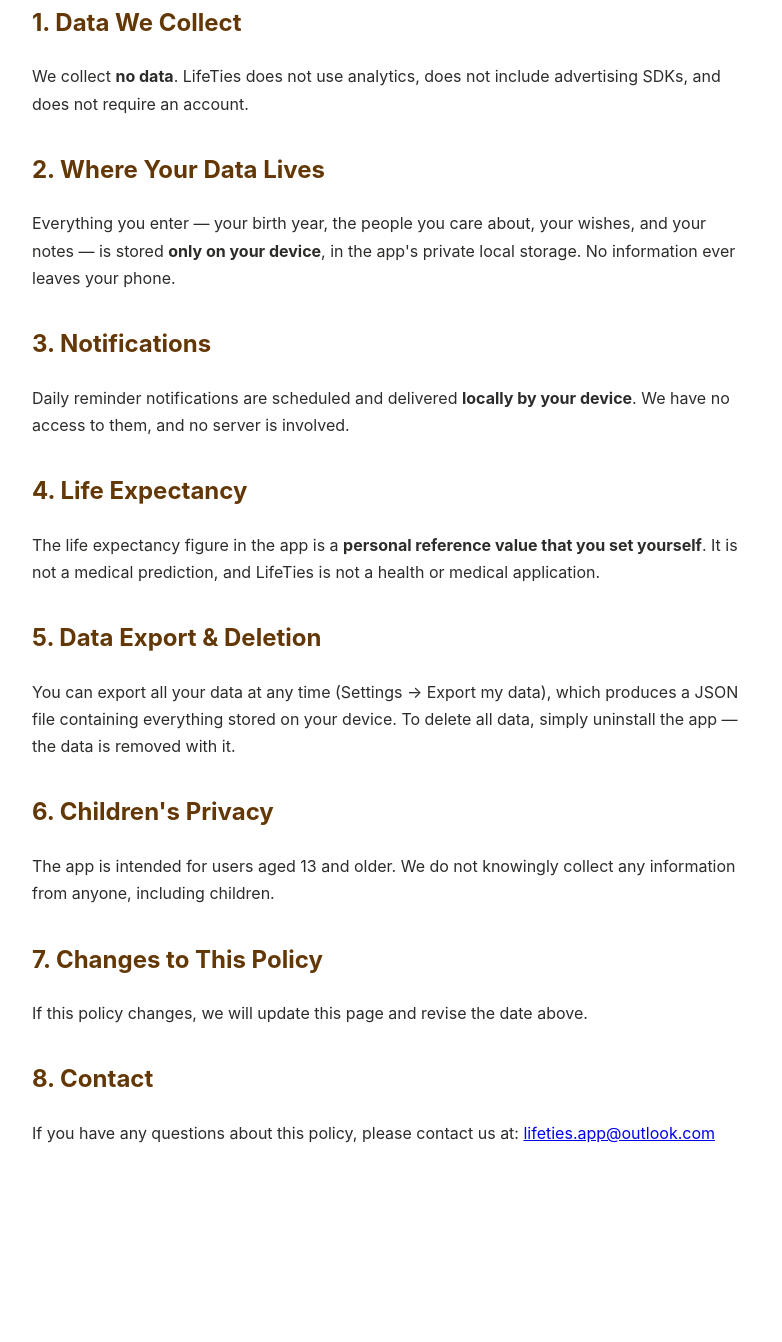
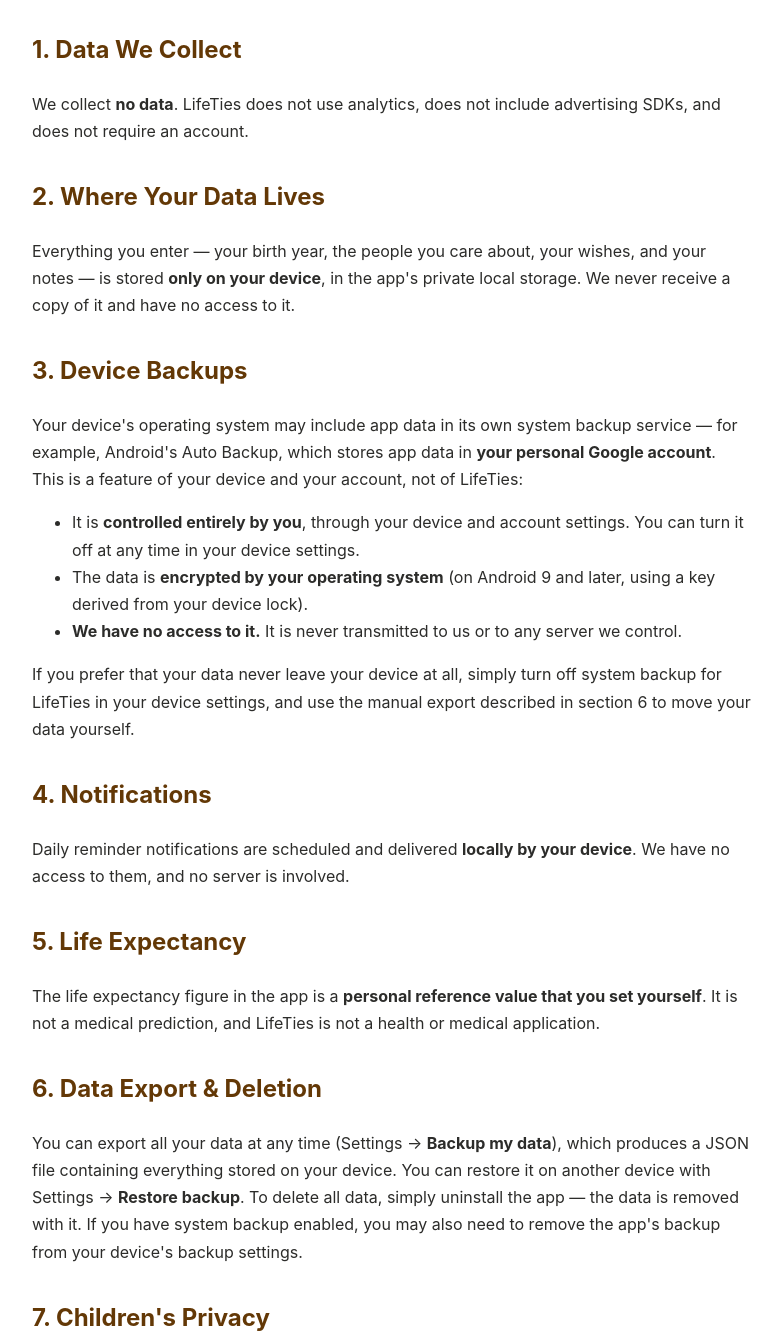
Before and after one commit to aaronlee1983/aaronlee1983.github.io, a plain HTML site: page privacy.html in a window 1280 px wide. Shown: the part 240-1582 px from the top of the page, without its empty margins (248-1030 px from the left). Before the commit the page ends 1427 px from the top, so only its background shows below. Drawn offline with Linux system fonts and the light colour scheme.

Commit message:
Privacy policy: disclose device system backup (Android Auto Backup)

```diff
--- a/privacy.html
+++ b/privacy.html
@@ -13,32 +13,41 @@
 </head>
 <body>
 <h1>LifeTies Privacy Policy</h1>
-<p class="updated">Last updated: August 17, 2026</p>
+<p class="updated">Last updated: September 15, 2026</p>
 
-<p><strong>Short version: LifeTies does not collect, store, or transmit any of your data. Everything stays on your device.</strong></p>
+<p><strong>Short version: LifeTies does not collect, store, or transmit your data to us or to any third party. Your data stays on your device — unless you choose to use your device's own system backup.</strong></p>
 
 <h2>1. Data We Collect</h2>
 <p>We collect <strong>no data</strong>. LifeTies does not use analytics, does not include advertising SDKs, and does not require an account.</p>
 
 <h2>2. Where Your Data Lives</h2>
-<p>Everything you enter — your birth year, the people you care about, your wishes, and your notes — is stored <strong>only on your device</strong>, in the app's private local storage. No information ever leaves your phone.</p>
+<p>Everything you enter — your birth year, the people you care about, your wishes, and your notes — is stored <strong>only on your device</strong>, in the app's private local storage. We never receive a copy of it and have no access to it.</p>
 
-<h2>3. Notifications</h2>
+<h2>3. Device Backups</h2>
+<p>Your device's operating system may include app data in its own system backup service — for example, Android's Auto Backup, which stores app data in <strong>your personal Google account</strong>. This is a feature of your device and your account, not of LifeTies:</p>
+<ul>
+  <li>It is <strong>controlled entirely by you</strong>, through your device and account settings. You can turn it off at any time in your device settings.</li>
+  <li>The data is <strong>encrypted by your operating system</strong> (on Android 9 and later, using a key derived from your device lock).</li>
+  <li><strong>We have no access to it.</strong> It is never transmitted to us or to any server we control.</li>
+</ul>
+<p>If you prefer that your data never leave your device at all, simply turn off system backup for LifeTies in your device settings, and use the manual export described in section 6 to move your data yourself.</p>
+
+<h2>4. Notifications</h2>
 <p>Daily reminder notifications are scheduled and delivered <strong>locally by your device</strong>. We have no access to them, and no server is involved.</p>
 
-<h2>4. Life Expectancy</h2>
+<h2>5. Life Expectancy</h2>
 <p>The life expectancy figure in the app is a <strong>personal reference value that you set yourself</strong>. It is not a medical prediction, and LifeTies is not a health or medical application.</p>
 
-<h2>5. Data Export &amp; Deletion</h2>
-<p>You can export all your data at any time (Settings → Export my data), which produces a JSON file containing everything stored on your device. To delete all data, simply uninstall the app — the data is removed with it.</p>
+<h2>6. Data Export &amp; Deletion</h2>
+<p>You can export all your data at any time (Settings → <strong>Backup my data</strong>), which produces a JSON file containing everything stored on your device. You can restore it on another device with Settings → <strong>Restore backup</strong>. To delete all data, simply uninstall the app — the data is removed with it. If you have system backup enabled, you may also need to remove the app's backup from your device's backup settings.</p>
 
-<h2>6. Children's Privacy</h2>
+<h2>7. Children's Privacy</h2>
 <p>The app is intended for users aged 13 and older. We do not knowingly collect any information from anyone, including children.</p>
 
-<h2>7. Changes to This Policy</h2>
+<h2>8. Changes to This Policy</h2>
 <p>If this policy changes, we will update this page and revise the date above.</p>
 
-<h2>8. Contact</h2>
+<h2>9. Contact</h2>
 <p>If you have any questions about this policy, please contact us at: <a href="mailto:lifeties.app@outlook.com">lifeties.app@outlook.com</a></p>
 </body>
 </html>
```
